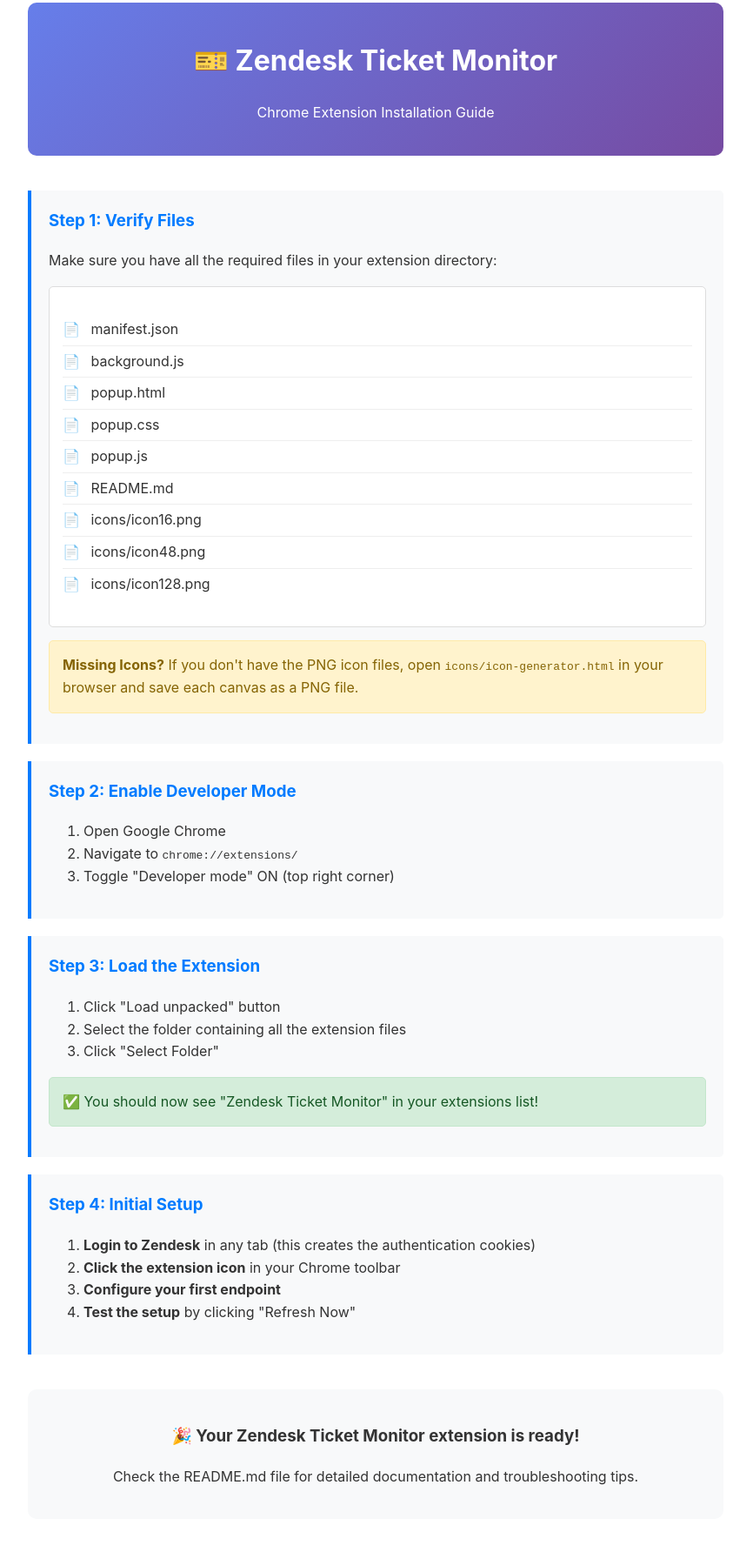
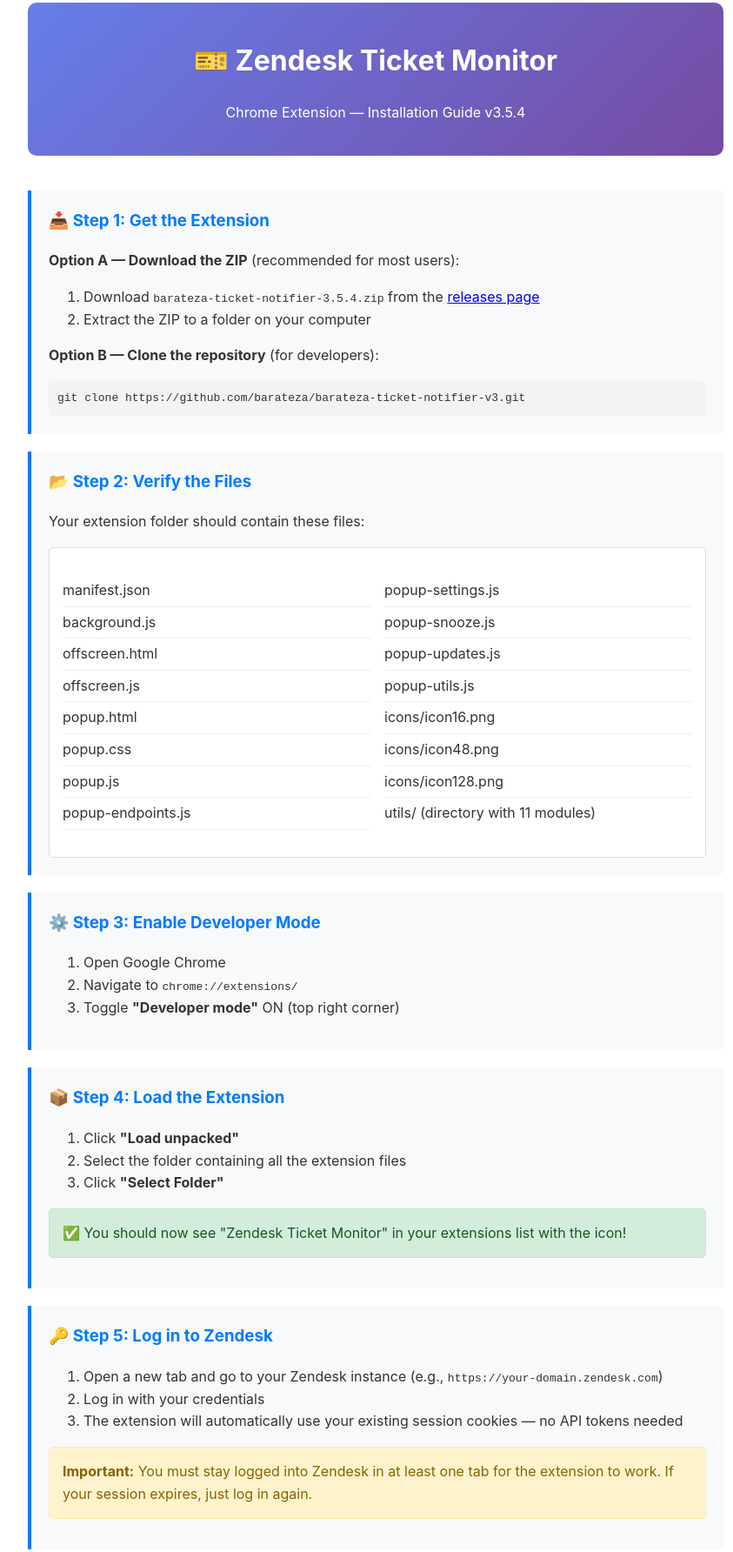
Before and after one commit to barateza/barateza-ticket-notifier-v3, a browser extension: page install-guide.html in a window 1280 px wide. Shown: the part 17-1801 px from the top of the page at 87% size, without its empty margins (208-1051 px from the left). Drawn offline with Linux system fonts and the light colour scheme.

Commit message:
docs: refresh README and install-guide.html
README: removed stale inline changelog, deduplicated endpoint examples,
added custom sound and debug mode to Settings, updated file structure
with all current modules, refreshed download links and test badge.

install-guide.html: added ZIP download option, updated file list with
all popup sub-modules and utils, added Zendesk login and custom sound
setup steps, linked to README and CHANGELOG.

```diff
--- a/install-guide.html
+++ b/install-guide.html
@@ -3,7 +3,7 @@
 <head>
     <meta charset="UTF-8">
     <meta name="viewport" content="width=device-width, initial-scale=1.0">
-    <title>Zendesk Ticket Monitor - Installation Guide</title>
+    <title>Zendesk Ticket Monitor — Installation Guide</title>
     <style>
         body {
             font-family: -apple-system, BlinkMacSystemFont, 'Segoe UI', Roboto, sans-serif;
@@ -64,6 +64,7 @@
         .file-list ul {
             list-style-type: none;
             padding: 0;
+            columns: 2;
         }
         .file-list li {
             padding: 5px 0;
@@ -72,73 +73,116 @@
         .file-list li:last-child {
             border-bottom: none;
         }
-        .file-list li:before {
-            content: "📄 ";
-            margin-right: 8px;
-        }
     </style>
 </head>
 <body>
     <div class="header">
         <h1>🎫 Zendesk Ticket Monitor</h1>
-        <p>Chrome Extension Installation Guide</p>
+        <p>Chrome Extension — Installation Guide v3.5.4</p>
     </div>
 
     <div class="step">
-        <h3>Step 1: Verify Files</h3>
-        <p>Make sure you have all the required files in your extension directory:</p>
+        <h3>📥 Step 1: Get the Extension</h3>
+        <p><strong>Option A — Download the ZIP</strong> (recommended for most users):</p>
+        <ol>
+            <li>Download <code>barateza-ticket-notifier-3.5.4.zip</code> from the
+                <a href="https://github.com/barateza/barateza-ticket-notifier-v3/releases">releases page</a></li>
+            <li>Extract the ZIP to a folder on your computer</li>
+        </ol>
+        <p><strong>Option B — Clone the repository</strong> (for developers):</p>
+        <div class="code">git clone https://github.com/barateza/barateza-ticket-notifier-v3.git</div>
+    </div>
+
+    <div class="step">
+        <h3>📂 Step 2: Verify the Files</h3>
+        <p>Your extension folder should contain these files:</p>
         <div class="file-list">
             <ul>
                 <li>manifest.json</li>
                 <li>background.js</li>
+                <li>offscreen.html</li>
+                <li>offscreen.js</li>
                 <li>popup.html</li>
                 <li>popup.css</li>
                 <li>popup.js</li>
-                <li>README.md</li>
+                <li>popup-endpoints.js</li>
+                <li>popup-settings.js</li>
+                <li>popup-snooze.js</li>
+                <li>popup-updates.js</li>
+                <li>popup-utils.js</li>
                 <li>icons/icon16.png</li>
                 <li>icons/icon48.png</li>
                 <li>icons/icon128.png</li>
+                <li>utils/ (directory with 11 modules)</li>
             </ul>
-        </div>
-        <div class="warning">
-            <strong>Missing Icons?</strong> If you don't have the PNG icon files, open <code>icons/icon-generator.html</code> in your browser and save each canvas as a PNG file.
         </div>
     </div>
 
     <div class="step">
-        <h3>Step 2: Enable Developer Mode</h3>
+        <h3>⚙️ Step 3: Enable Developer Mode</h3>
         <ol>
             <li>Open Google Chrome</li>
             <li>Navigate to <code>chrome://extensions/</code></li>
-            <li>Toggle "Developer mode" ON (top right corner)</li>
+            <li>Toggle <strong>"Developer mode"</strong> ON (top right corner)</li>
         </ol>
     </div>
 
     <div class="step">
-        <h3>Step 3: Load the Extension</h3>
+        <h3>📦 Step 4: Load the Extension</h3>
         <ol>
-            <li>Click "Load unpacked" button</li>
+            <li>Click <strong>"Load unpacked"</strong></li>
             <li>Select the folder containing all the extension files</li>
-            <li>Click "Select Folder"</li>
+            <li>Click <strong>"Select Folder"</strong></li>
         </ol>
         <div class="success">
-            ✅ You should now see "Zendesk Ticket Monitor" in your extensions list!
+            ✅ You should now see "Zendesk Ticket Monitor" in your extensions list with the icon!
         </div>
     </div>
 
     <div class="step">
-        <h3>Step 4: Initial Setup</h3>
+        <h3>🔑 Step 5: Log in to Zendesk</h3>
         <ol>
-            <li><strong>Login to Zendesk</strong> in any tab (this creates the authentication cookies)</li>
-            <li><strong>Click the extension icon</strong> in your Chrome toolbar</li>
-            <li><strong>Configure your first endpoint</strong></li>
+            <li>Open a new tab and go to your Zendesk instance (e.g., <code>https://your-domain.zendesk.com</code>)</li>
+            <li>Log in with your credentials</li>
+            <li>The extension will automatically use your existing session cookies — no API tokens needed</li>
+        </ol>
+        <div class="warning">
+            <strong>Important:</strong> You must stay logged into Zendesk in at least one tab for the extension to work.
+            If your session expires, just log in again.
+        </div>
+    </div>
+
+    <div class="step">
+        <h3>🎯 Step 6: Configure Endpoints</h3>
+        <ol>
+            <li><strong>Click the extension icon</strong> in the Chrome toolbar</li>
+            <li><strong>Review the default endpoint</strong> — it monitors tickets assigned to you</li>
+            <li><strong>Add more endpoints</strong> as needed (e.g., specific groups, priorities)</li>
+            <li><strong>Adjust settings</strong> — check interval, sound, notifications, dark mode</li>
             <li><strong>Test the setup</strong> by clicking "Refresh Now"</li>
+        </ol>
+        <p>See the <a href="https://github.com/barateza/barateza-ticket-notifier-v3/blob/main/README.md">README</a> for detailed endpoint URL examples and API reference.</p>
+    </div>
+
+    <div class="step">
+        <h3>🔊 Step 7 (Optional): Custom Notification Sound</h3>
+        <ol>
+            <li>Open the extension popup and go to <strong>Settings</strong></li>
+            <li>Enable <strong>Custom Sound</strong></li>
+            <li>Paste a <a href="https://www.myinstants.com">myinstants.com</a> URL (e.g., a sound effect page)</li>
+            <li>Click <strong>Fetch Sound</strong> — the extension automatically extracts the MP3 link</li>
+            <li>Click <strong>Test</strong> to preview</li>
         </ol>
     </div>
 
     <div style="text-align: center; margin-top: 40px; padding: 20px; background: #f8f9fa; border-radius: 10px;">
-        <h3>🎉 Your Zendesk Ticket Monitor extension is ready!</h3>
-        <p>Check the README.md file for detailed documentation and troubleshooting tips.</p>
+        <h3>🎉 Your extension is ready!</h3>
+        <p>New tickets will trigger a sound and/or browser notification based on your settings.</p>
+        <p style="font-size: 0.9em; color: #666;">
+            📖 Full documentation — <a href="https://github.com/barateza/barateza-ticket-notifier-v3/blob/main/README.md">README.md</a>
+            &bull; 🐛 Report issues — <a href="https://github.com/barateza/barateza-ticket-notifier-v3/issues">GitHub Issues</a>
+            &bull; 📋 Changelog — <a href="https://github.com/barateza/barateza-ticket-notifier-v3/blob/main/CHANGELOG.md">CHANGELOG.md</a>
+        </p>
     </div>
 </body>
 </html>
```
Also changed, not shown: README.md.
